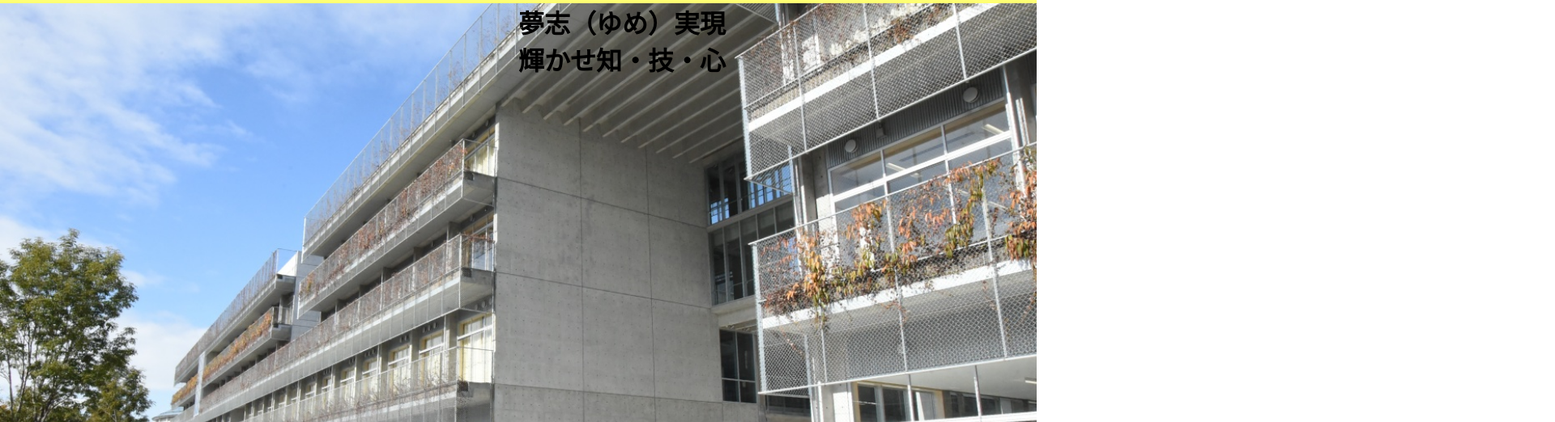
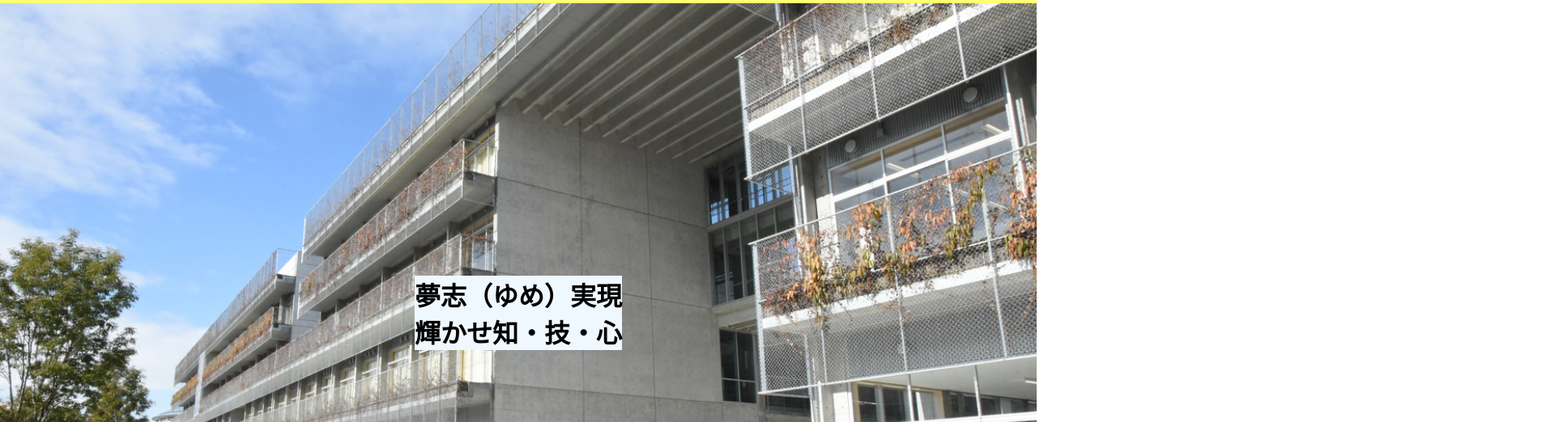
Before and after one commit to hirorogo/school-website, a plain HTML site: page index.html in a window 1280 px wide. Shown: the part 94-616 px from the top of the page at 81% size, 1920 px wide, since content can reach past the window. Drawn offline with Linux system fonts and the light colour scheme.

Commit message:
ポジションアブソリュートを間違えた

```diff
--- a/index.html
+++ b/index.html
@@ -31,12 +31,12 @@
 
     <!--上部分の終了タグ -->
      </header>
-    <main>
-        <div class="main_picture">
+     <main>
+        <div class="a">
             <img src="topview.jpg" >
-        </div>
-        <div class="main_contents">
-            <h1>夢志（ゆめ）実現<br>輝かせ知・技・心</h1>
+            <div class="main_contents">
+                <h1>夢志（ゆめ）実現<br>輝かせ知・技・心</h1>
+            </div>
         </div>
     </main>
 
--- a/style.css
+++ b/style.css
@@ -28,18 +28,20 @@ header{
     padding-right: 20px;
 }
 
-.main_picture{
+.a{
     width:100%;
     height:auto;
-    position: absolute;
+    position: relative;
 }
-.main_picture img{
+.a img{
     width: 100%;
 }
 
-.main_contents h1{
-    position: relative;
+.main_contents {
+    position: absolute;
     top:50%;
     left: 50%;
+    background-color: aliceblue;
+    translate: -50% -50%;
 
 }
```
